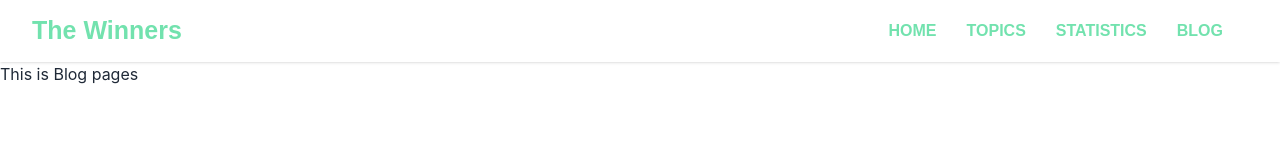
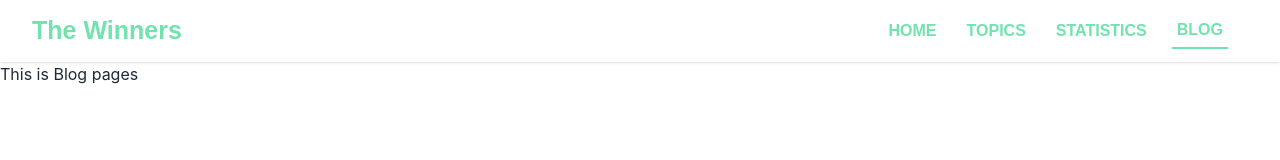
Before and after one commit to fulbabucse/the-winners, a React (Create React App) app: page /blog in a window 1280 px wide. Shown: the top 160 px of the page. Built offline with nearby package versions, Linux system fonts and the light colour scheme.

Commit message:
active routes complete

```diff
--- a/src/components/Navbar/Navbar.css
+++ b/src/components/Navbar/Navbar.css
@@ -49,3 +49,7 @@
   left: 0;
   right: auto;
 }
+
+.activeRoutes {
+  border-bottom: 2px solid var(--primary-color);
+}
--- a/src/components/Navbar/Navbar.jsx
+++ b/src/components/Navbar/Navbar.jsx
@@ -36,17 +36,45 @@ const Navbar = () => {
           >
             <ul className="items-center justify-center  md:flex md:space-y-0">
               <li className="nav-items">
-                <NavLink to="/home">Home</NavLink>
+                <NavLink
+                  className={({ isActive }) =>
+                    isActive ? "activeRoutes" : undefined
+                  }
+                  to="/home"
+                >
+                  Home
+                </NavLink>
               </li>
 
               <li className="nav-items">
-                <NavLink to="/topics">Topics</NavLink>
+                <NavLink
+                  className={({ isActive }) =>
+                    isActive ? "activeRoutes" : undefined
+                  }
+                  to="/topics"
+                >
+                  Topics
+                </NavLink>
               </li>
               <li className="nav-items">
-                <NavLink to="/statistics">Statistics</NavLink>
+                <NavLink
+                  className={({ isActive }) =>
+                    isActive ? "activeRoutes" : undefined
+                  }
+                  to="/statistics"
+                >
+                  Statistics
+                </NavLink>
               </li>
               <li className="nav-items">
-                <NavLink to="/blog">Blog</NavLink>
+                <NavLink
+                  className={({ isActive }) =>
+                    isActive ? "activeRoutes" : undefined
+                  }
+                  to="/blog"
+                >
+                  Blog
+                </NavLink>
               </li>
             </ul>
           </div>
```
Also changed, not shown: 1 other file (tests, documents, lock files or other folders).
